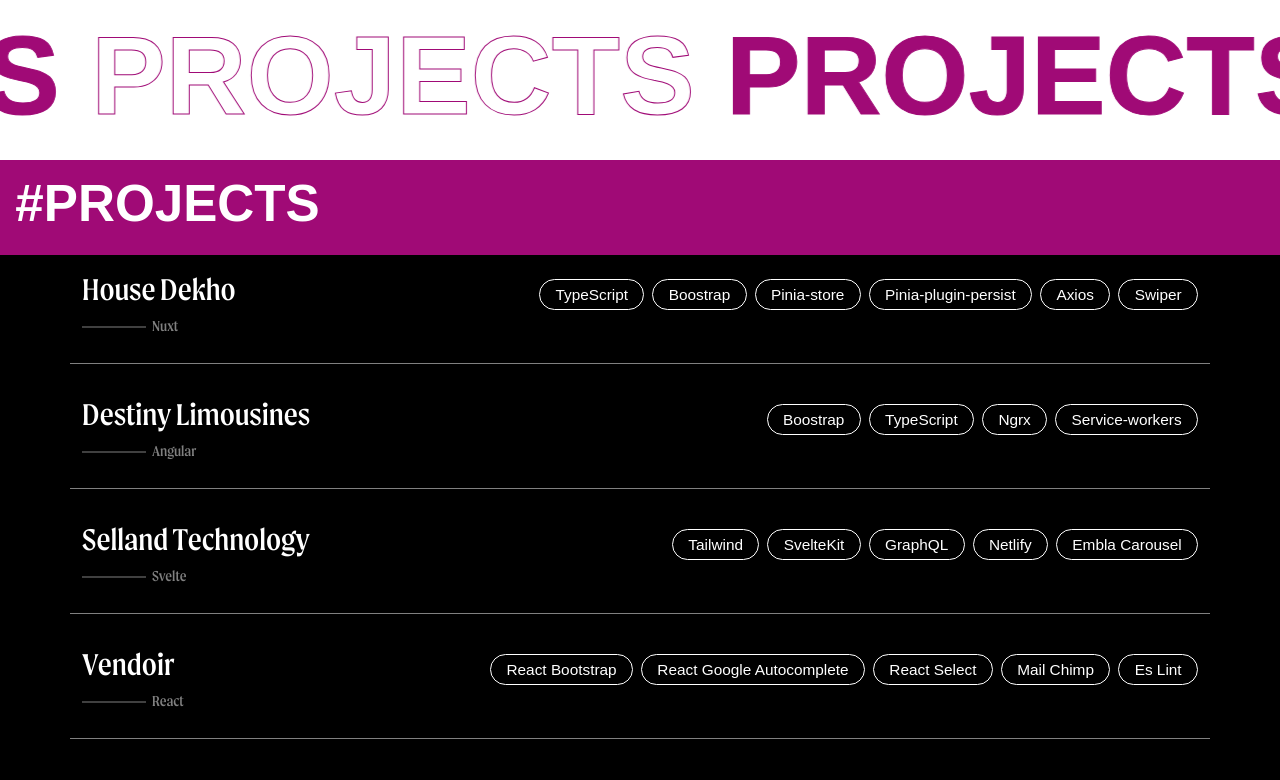
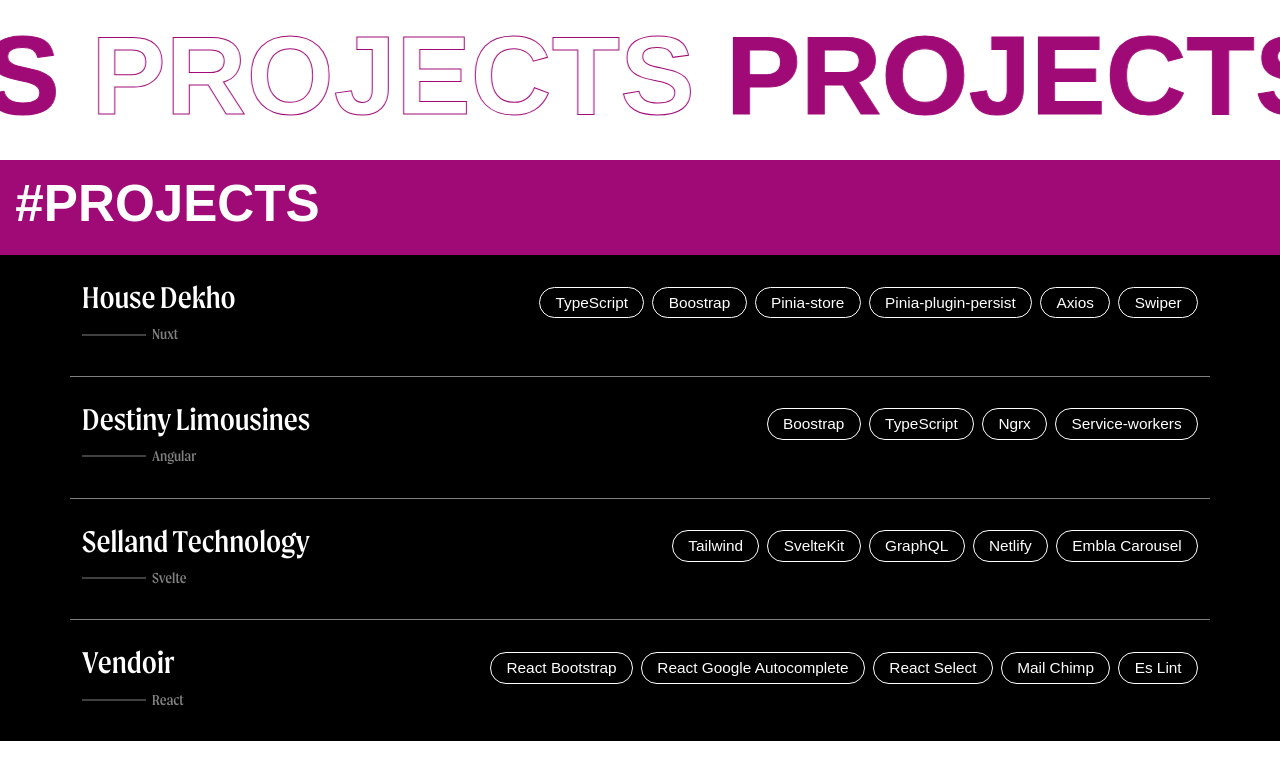
Before and after one commit to ait-varun/varun-portfolio, a Next.js app: page /components/projects in a window 1280 px wide. Shown: the top 780 px of the page. Built offline with nearby package versions, Linux system fonts and the light colour scheme.

Commit message:
updated css

```diff
--- a/src/app/components/projects/page.js
+++ b/src/app/components/projects/page.js
@@ -18,7 +18,7 @@
       </div>
       <div className={styles.projectBefore}>
         {user.projects.map((project, index) => (
-          <div className="container py-3" key={index}>
+          <div className="container py-3 py-md-4" key={index}>
             <Link href={project.url} key={index} target="_blank">
               <div className="row">
                 <div className={styles.projectBox}>
--- a/src/app/components/projects/page.module.css
+++ b/src/app/components/projects/page.module.css
@@ -1,6 +1,6 @@
 /* Projects */
 .marqueeProject {
-  height: 100vh;
+  /* height: 100vh; */
   /* scroll-snap-align: center; */
   background: #000;
 }
@@ -84,8 +84,14 @@
   display: flex;
   align-items: baseline;
   justify-content: space-between;
+}
+
+.projectBefore > div:not(:last-child) {
   border-bottom: 1px solid rgba(255, 255, 255, 0.5);
-  padding-bottom: 1.5vw;
+}
+
+.projectBefore:last-child {
+  border-bottom: none;
 }
 
 .projectRightContent span {
```
